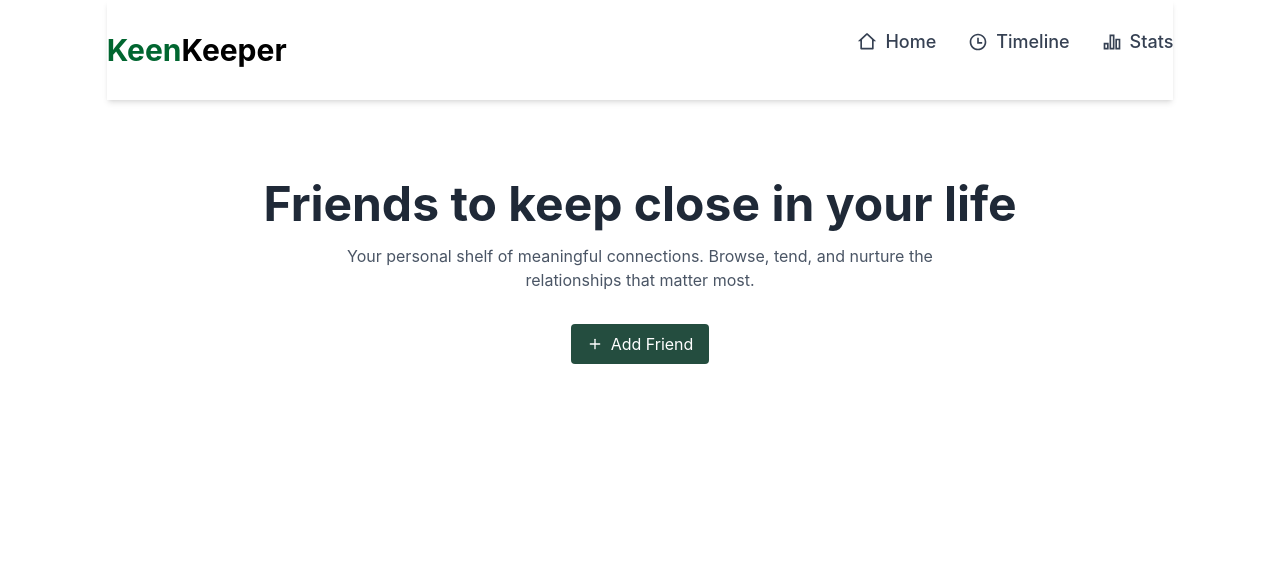
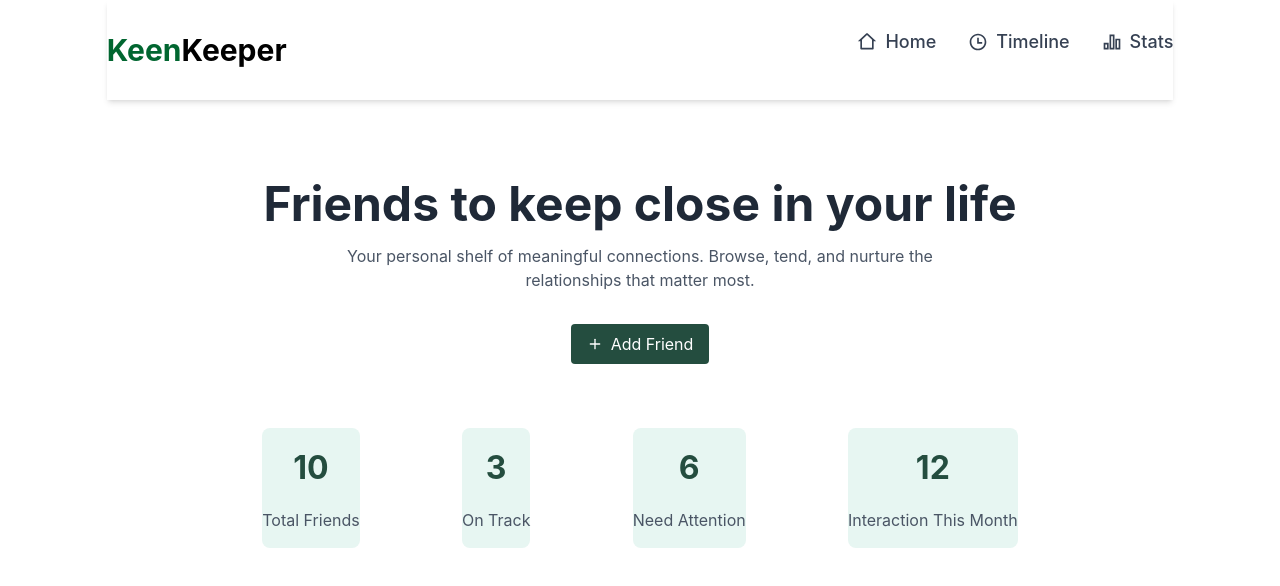
Before and after one commit to ruhul2003/Keen-Keeper, a React (Vite) app: page / in a window 1280 px wide. Shown: the top 586 px of the page. Built offline with nearby package versions, Linux system fonts and the light colour scheme.

Commit message:
Added lower banner

```diff
--- a/src/App.jsx
+++ b/src/App.jsx
@@ -1,4 +1,5 @@
 import Banner from "./Components/Banner"
+import Counts from "./Components/Counts"
 import NavBar from "./Components/NavBar"
 
 function App() {
@@ -8,6 +9,7 @@ function App() {
     <>
       <NavBar/>
       <Banner/>
+      <Counts/>
     </>
   )
 }
--- /dev/null
+++ b/src/Components/Counts.jsx
@@ -0,0 +1,26 @@
+import React from 'react';
+
+const Counts = () => {
+    return (
+        <div className='flex flex-row justify-center w-9/12 justify-evenly mx-auto mt-16'>
+            <div className='flex flex-col gap-4 items-center bg-[#E7F6F2] py-4 rounded-lg '>
+                <h1 className='text-[32px] font-bold text-[#244D3F]'>10</h1>
+                <p className='text-gray-600'>Total Friends</p>
+            </div>
+            <div className='flex flex-col gap-4 items-center justify-center  bg-[#E7F6F2] py-4 rounded-lg '>
+                <h1 className='text-[32px] font-bold text-[#244D3F]'>3</h1>
+                <p className='text-gray-600'>On Track</p>
+            </div>
+            <div className='flex flex-col gap-4 items-center justify-center  bg-[#E7F6F2] py-4 rounded-lg '>
+                <h1 className='text-[32px] font-bold text-[#244D3F]'>6</h1>
+                <p className='text-gray-600'>Need Attention</p>
+            </div>
+            <div className='flex flex-col gap-4 items-center justify-center  bg-[#E7F6F2] py-4 rounded-lg '>
+                <h1 className='text-[32px] font-bold text-[#244D3F]'>12</h1>
+                <p className='text-gray-600'>Interaction This Month</p>
+            </div>
+        </div>
+    );
+};
+
+export default Counts;
```
Also changed, not shown: src/Components/Banner.jsx (line endings or trailing spaces).
